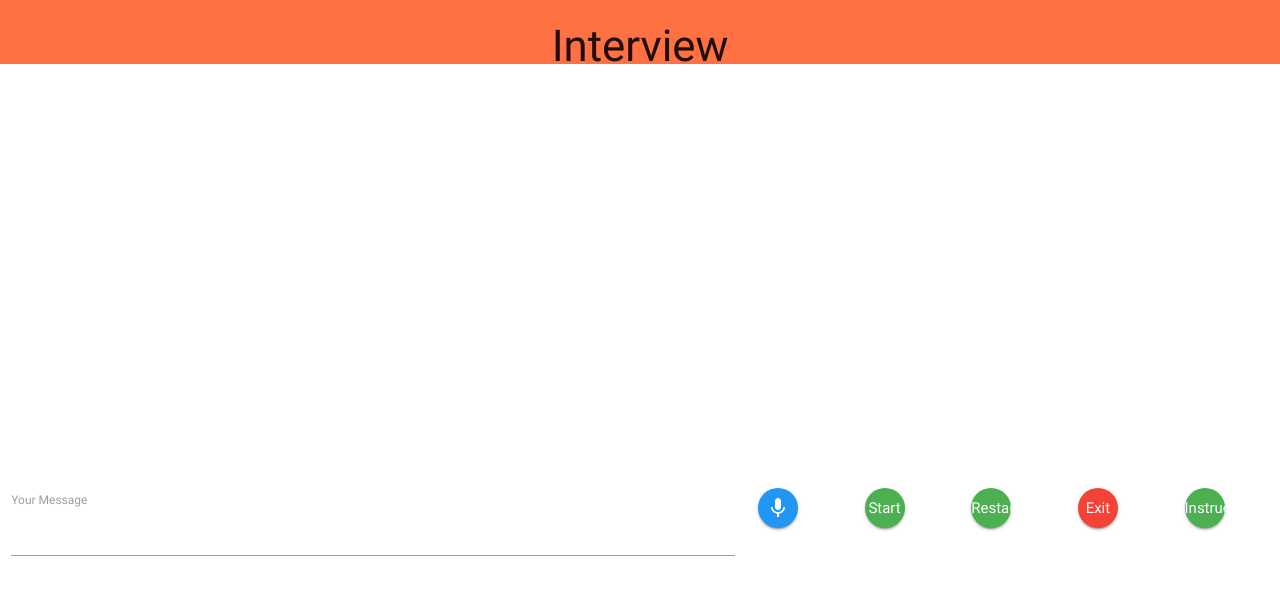
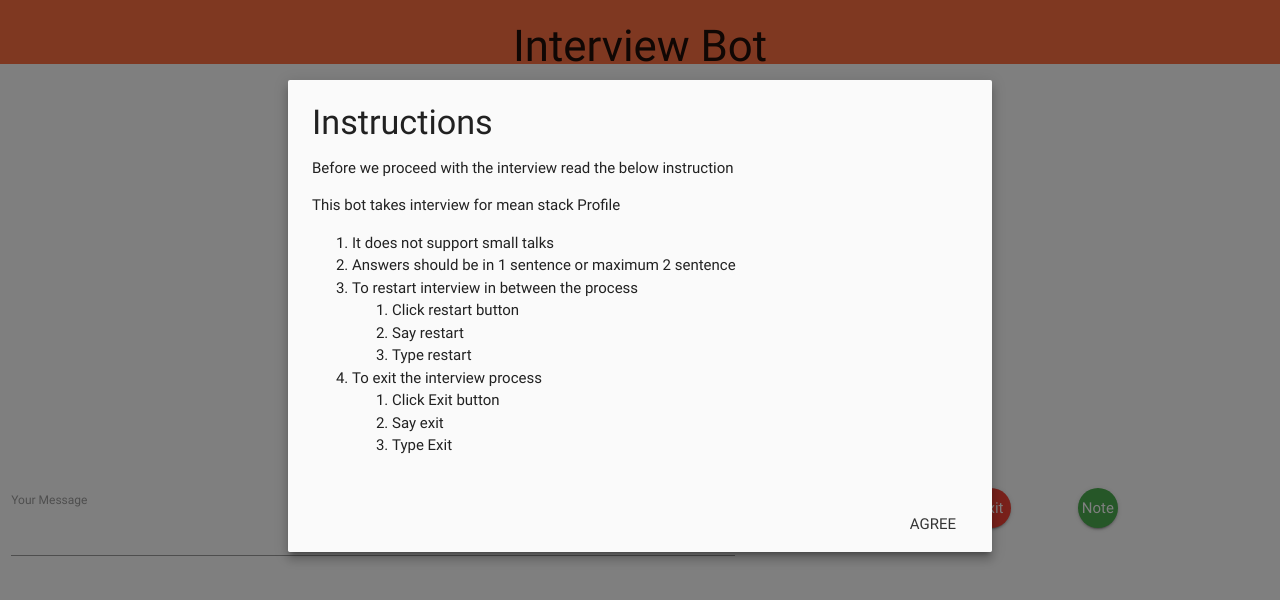
Before and after one commit to Divyanshu-Saini/angular-chatbot, an Angular app: page / in a window 1280 px wide. Shown: the top 600 px of the page. Built offline with nearby package versions, Linux system fonts and the light colour scheme; what api-ai-javascript would draw is missing.

Commit message:
ui improvements

```diff
--- a/src/app/chat/chat-dialog/chat-dialog.component.html
+++ b/src/app/chat/chat-dialog/chat-dialog.component.html
@@ -2,8 +2,7 @@
 <div class="navbar-fixed deep-orange lighten-1" id="myHeader">
   <div class="row">
     <div class="col s12 m12">
-      <h3 class="center">Interview</h3>
-
+      <h3 class="center">Interview Bot</h3>
     </div>
   </div>
 </div>
@@ -35,10 +34,10 @@
       <button class="btn-floating btn-medium green" (click)="start()">Start
       </button>
     </div>
-    <div class="col s1 m1">
+    <!-- <div class="col s1 m1">
       <button class="btn-floating btn-medium green" (click)="restart()">Restart
       </button>
-    </div>
+    </div> -->
     <div class="col s1 m1">
       <button class="btn-floating btn-medium red " (click)="exit()">
         Exit
@@ -46,7 +45,7 @@
 
     </div>
     <div class="col s1 m1">
-      <button class="btn-floating btn-medium green modal-trigger" data-target="modal1">Instructions
+      <button class="btn-floating btn-medium green modal-trigger" data-target="modal1">Note
       </button>
     </div>
   </div>
@@ -56,8 +55,9 @@
   <div class="modal-content">
     <h4>Instructions</h4>
     <p> Before we proceed with the interview read the below instruction</p>
+    <p>This bot takes interview for mean stack Profile</p>
     <ol>
-      <li>It doesnot suppoert small talks</li>
+      <li>It does not support small talks</li>
       <li>Answers should be in 1 sentence or maximum 2 sentence</li>
       <li>To restart interview in between the process
         <ol>
--- a/src/app/chat/chat-dialog/chat-dialog.component.ts
+++ b/src/app/chat/chat-dialog/chat-dialog.component.ts
@@ -37,6 +37,7 @@ export class ChatDialogComponent implements OnInit, OnDestroy, AfterViewChecked
     $(document).ready(function () {
       // the "href" attribute of the modal trigger must specify the modal ID that wants to be triggered
       $('.modal').modal();
+      $('#modal1').modal('open');
     });
 
   }
@@ -98,7 +99,7 @@ export class ChatDialogComponent implements OnInit, OnDestroy, AfterViewChecked
   }
 
   start() {
-    this.formValue = 'START';
+    this.formValue = 'Your Interview will start now';
     this.sendMessage();
   }
   exit() {
```
